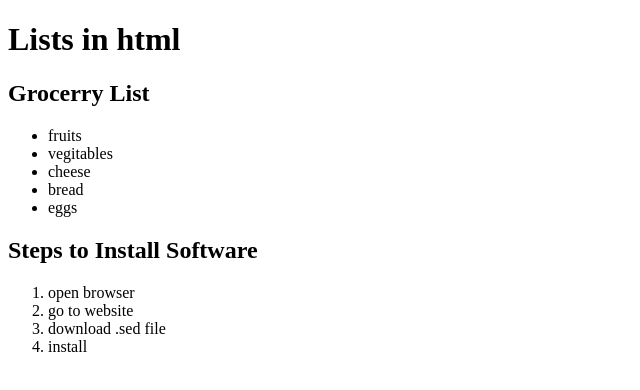
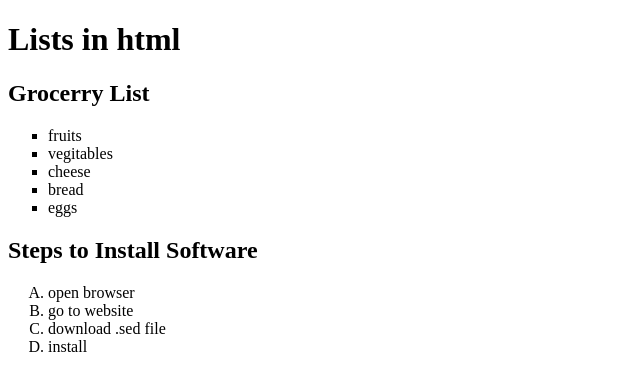
Before and after one commit to karthik0711/HTML-CSS-Repo, a plain HTML site: page class-2/list.html in a window 1280 px wide. Shown: the full height of the page, 0-640 px from the left. Drawn offline with Linux system fonts and the light colour scheme.

Commit message:
added type to ol and ul lists

```diff
--- a/class-2/list.html
+++ b/class-2/list.html
@@ -10,7 +10,7 @@
     <h1>Lists in html</h1>
 
     <h2>Grocerry List</h2>
-    <ul>
+    <ul type="square">
         <li>fruits </li>
         <li>vegitables</li>
         <li>cheese</li>
@@ -19,7 +19,7 @@
     </ul>
 
     <h2>Steps to Install Software</h2>
-    <ol>
+    <ol type="A">
         <li>open browser</li>
         <li>go to website</li>
         <li>download .sed file</li>
```
